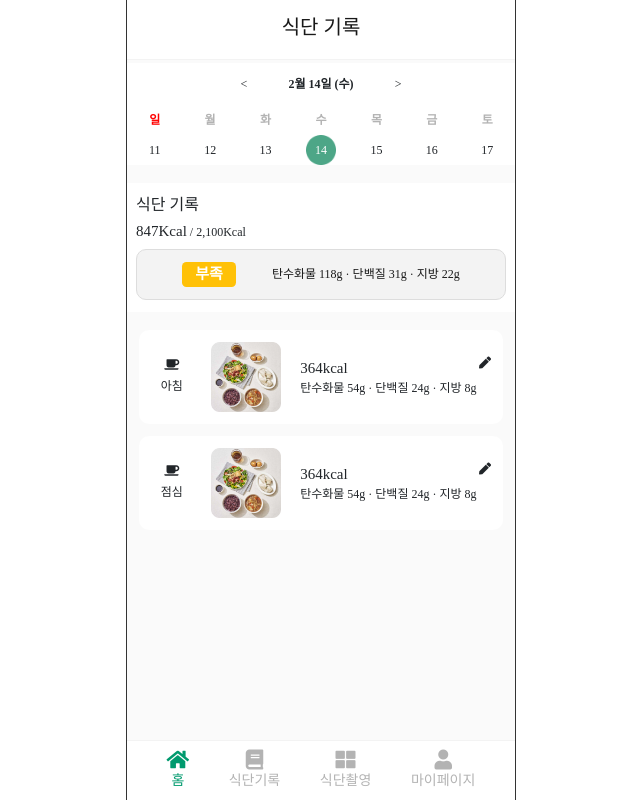
After one commit to AISW-takethis/yyamyyam, a Django app: page /diet/list in a window 1280 px wide. The commit adds this page. Shown: the whole page, without its empty margins (319-959 px from the left). Run offline with Django 5.2, Linux system fonts and the light colour scheme; some web fonts are replaced.

Commit message:
publishing pages 1. 식단 기록 리스트 화면 내용 추가 2. 식단 촬영 화면 파일만 추가 3. base.html javascript 적용 안되는 문제 해결 4. block title 위치 이동 5. navbar에 텍스트 추가

```diff
--- /dev/null
+++ b/diet/static/diet/css/record_list.css
@@ -0,0 +1,38 @@
+.day_calendar_width {
+    width: 14.28%; /* 테이블이 7개의 열을 가질 경우: 100% / 7 */
+}
+
+.white-row {
+    background-color: white;
+}
+
+.summary-box {
+    width: 100%;
+    display: block;
+    justify-content: center;
+    align-items: center;
+    padding: 5px;
+    background-color: var(--grayscale-05);
+    border: 1px solid var(--grayscale-04);
+    border-radius: 10px;
+    color: var(--grayscale-01);
+    font-size: 20px;
+}
+
+.nutrition-status{
+    width: 15%;
+}
+
+.meal-card{
+    background-color: white;
+    border-radius: 10px;
+    align-items: center;
+}
+
+.calendar-table>:not(caption)>*>* {
+    padding: 0.5rem;
+}
+
+thead {
+    color: var(--grayscale-03);
+}
--- /dev/null
+++ b/diet/static/diet/js/record_list.js
@@ -0,0 +1,66 @@
+$(document).ready(function() {
+    let selectedDate = new Date();
+
+    function refreshDate(date){
+    // #this-date에 현재 날짜를 'm월 d일 (요일)'로 출력한다.
+        let month = date.getMonth() + 1;
+        let day = date.getDate();
+        let dayName = ['일', '월', '화', '수', '목', '금', '토'][date.getDay()];
+        $('#this-date').text(`${month}월 ${day}일 (${dayName})`);
+    }
+
+    function clearCalendar() {
+        $('#week-calendar thead').empty(); // 테이블 헤더 초기화
+        $('#week-calendar tbody').empty(); // 테이블 바디 초기화
+    }
+
+    // input으로 date가 들어가고, date에 맞는 날짜에 selected_date class를 추가한다.
+    function selectDate(date) {
+        let month = date.getMonth() + 1;
+        let day = date.getDate();
+        let year = date.getFullYear();
+        let dateString = `${year}${month < 10 ? `0${month}` : month}${day < 10 ? `0${day}` : day}`;
+        $(`#${dateString}`).addClass('selected-date');
+    }
+
+    function generateWeekCalendar(date) {
+        clearCalendar();
+
+        const dayNames = ["일", "월", "화", "수", "목", "금", "토"];
+        let thead = `<tr>${dayNames.map((day, index) => `<th class='text-center day_calendar_width'${index === 0 ? ' style="color:red"' : ''}>${day}</th>`).join('')}</tr>`;
+        $('#week-calendar thead').append(thead);
+
+        const startOfWeek = date.getDate() - date.getDay();
+        let weekDay = new Date(date.getFullYear(), date.getMonth(), startOfWeek);
+
+        let tbody = '<tr>';
+        for (let i = 0; i < 7; i++) {
+            let month = weekDay.getMonth() + 1
+            let day = weekDay.getDate();
+            let formattedDate = `${weekDay.getFullYear()}${month < 10 ? `0${month}` : month}${day < 10 ? `0${day}` : day}`;// 날짜를 '연월일' 형식으로 포맷팅한다.
+            let monthDay = weekDay.getDate();
+            tbody += `<td id='${formattedDate}' class='text-center day_calendar_width'>${monthDay}</td>`;
+            weekDay.setDate(weekDay.getDate() + 1);
+        }
+        tbody += '</tr>';
+        $('#week-calendar tbody').append(tbody);
+    }
+
+    function changeWeek(days) {
+        currentDate = new Date(selectedDate.setDate(selectedDate.getDate() + days));
+        generateWeekCalendar(currentDate);
+
+    }
+
+    $("#prev-week").click(function() {
+        changeWeek(-7);
+    });
+
+    $("#next-week").click(function() {
+        changeWeek(7);
+    });
+
+    generateWeekCalendar(selectedDate);
+    refreshDate(selectedDate);
+    selectDate(selectedDate);
+});
--- /dev/null
+++ b/diet/templates/diet/record_list.html
@@ -0,0 +1,114 @@
+{% extends 'base.html' %}
+{% load static %}
+{% block title %}식단 기록{% endblock %}
+{% block css %}
+<link rel="stylesheet" href="{% static 'diet/css/record_list.css' %}">
+<style>
+    .selected-date {
+        background-image: url("{% static 'asset/calendar_circle.png' %}");
+        background-size: contain; /* 이미지가 요소의 높이에 맞게 조절되도록 설정 */
+        background-position: center; /* 이미지가 요소의 가운데에 위치하도록 설정 */
+        background-repeat: no-repeat; /* 이미지가 반복되지 않도록 설정 */
+        color: white;
+}
+</style>
+{% endblock css %}
+{% block header %}식단 기록{% endblock %}
+{% block main %}
+    <div class="container my-1 pt-3 white-row">
+            <div class="row justify-content-center mb-3">
+                <div class="col-4">
+                    <div id="prev-week" role="button" class="text-end"><</div>
+                </div>
+                <div id="this-date" class="col-4 text-center fw-bold">
+                    2월 12일 (월)
+                </div>
+                <div class="col-4 ">
+                    <div id="next-week" role="button" class="">></div>
+                </div>
+            </div>
+
+            <div class="row mb-4">
+                <table id="week-calendar" class="calendar-table">
+                    <thead>
+                        <!-- 요일 표시 -->
+                    </thead>
+                    <tbody>
+                        <!-- 날짜 표시 -->
+                    </tbody>
+                </table>
+            </div>
+        </div>
+
+        <div class="container white-row">
+            <!-- 식단 기록 영역 -->
+            <div class="mb-4 py-3">
+              <h2>식단 기록</h2>
+              <span class="fs-5">847Kcal</span><span> / 2,100Kcal</span>
+              <div class="d-flex align-items-center mt-2 summary-box py-3">
+                  <span class="nutrition-status badge bg-warning me-5"> 부족</span>
+                  <span class="grayscale-02">탄수화물 118g · 단백질 31g · 지방 22g</span>
+              </div>
+            </div>
+        </div>
+
+        <!-- 식사별 카드 영역 -->
+        <div class="container">
+            <!-- 아침 카드 -->
+            <div class="row d-flex align-items-center meal-card px-1 py-3 mx-1">
+
+                <div class="col-2 align-items-center text-center">
+                    <div class="row mb-2">
+                        <i class="fas fa-coffee"></i>
+                    </div>
+                    <div class="row justify-content-center">
+                        아침
+                    </div>
+                </div>
+                <div class="col-3">
+                    <img src="{% static 'asset/food_image.png' %}" style="width:70px;" alt="아침 식사 이미지" />
+                </div>
+                <div class="col-7">
+                    <div>
+                        <div class="d-flex justify-content-between">
+                            <span class="fs-5">364kcal</span>
+                            <i class="fas fa-pen grayscale-02"> </i>
+                        </div>
+                        <div>
+                            <span class="grayscale-02">탄수화물 54g · 단백질 24g · 지방 8g</span>
+                        </div>
+                    </div>
+                </div>
+            </div> <!-- 아침 카드 끝-->
+
+            <!-- 점심 카드 -->
+            <div class="row d-flex align-items-center meal-card px-1 py-3 mx-1 my-3">
+
+                <div class="col-2 align-items-center text-center">
+                    <div class="row mb-2">
+                        <i class="fas fa-coffee"></i>
+                    </div>
+                    <div class="row justify-content-center">
+                        점심
+                    </div>
+                </div>
+                <div class="col-3">
+                    <img src="{% static 'asset/food_image.png' %}" style="width:70px;" alt="아침 식사 이미지" />
+                </div>
+                <div class="col-7">
+                    <div>
+                        <div class="d-flex justify-content-between">
+                            <span class="fs-5">364kcal</span>
+                            <i class="fas fa-pen grayscale-02"> </i>
+                        </div>
+                        <div>
+                            <span class="grayscale-02">탄수화물 54g · 단백질 24g · 지방 8g</span>
+                        </div>
+                    </div>
+                </div>
+            </div> <!-- 점심 카드 끝-->
+          </div>
+{% endblock main %}
+{% block script %}
+<script src="{% static 'diet/js/record_list.js' %}"></script>
+{% endblock script %}
--- a/diet/urls.py
+++ b/diet/urls.py
@@ -1,8 +1,10 @@
 from django.urls import path
 
-from .views import recommand
+from .views import recommand, record_list, record_add
 
 app_name = "diet"
 urlpatterns = [
     path("recommand/", recommand, name="recommand_diet"),
+    path("list", record_list, name="record_list"),
+    path("add", record_add, name="record_add"),
 ]
--- a/diet/views.py
+++ b/diet/views.py
@@ -6,5 +6,9 @@ def recommand(request):
     return render(request, "diet/recommand.html", {})
 
 
-def diet(request):
-    pass
+def record_list(request):
+    return render(request, "diet/record_list.html", {})
+
+
+def record_add(request):
+    return render(request, "diet/record_add.html", {})
--- a/static/css/style.css
+++ b/static/css/style.css
@@ -1,8 +1,34 @@
+@import url("https://cdn.jsdelivr.net/gh/orioncactus/pretendard@v1.3.9/dist/web/static/pretendard-dynamic-subset.min.css");
+
+
 :root {
-    /* TODO */
-    --primary-color: #009a6e;
-    --secondary-color: #333;
-    --tertiary-color: #f0f0f0;
+    --primary-light: #009a6e;
+    --secondary-light: #3ba688;
+    --grayscale-01: #181818;
+    --grayscale-02: #66625f;
+    --grayscale-03: #b3b3b3;
+    --grayscale-04: #dddddd;
+    --grayscale-05: #f3f3f3;
+    --grayscale-06: #fafafa;
+    --error: #dd1d1d;
+    --warning: #ed811e;
+    --confirm: #00be40;
+}
+
+h1 {
+    font-size: 20px
+}
+
+h2 {
+    font-size: 16px;
+}
+
+h3 = {
+    font-size: 14px;
+}
+
+span, p {
+    font-size: 12px;
 }
 
 body, html {
@@ -12,7 +38,9 @@ body, html {
     display: flex;
     flex-direction: column;
     align-items: center;
-    background-color: #fff;
+    background-color: white;
+    font-family: "Pretendard";
+    font-size: 12px;
 }
 
 .mobile {
@@ -31,29 +59,40 @@ header {
     display: flex;
     justify-content: center;
     align-items: center;
-    border-bottom: 1px solid #333;
-    background-color: var(--primary-color);
-    color: white;
+    border-bottom: 1px solid var(--grayscale-05);
+    background-color: white;
+    color: var(--grayscale-01);
     font-size: 2rem;
 }
 
 main {
     width: 100%;
     flex: 1;
-    background-color: #fff;
-    /* Django 템플릿 적용 예정 */
+    background-color: var(--grayscale-06);
 }
 
 nav {
     width: 100%;
     height: 60px;
     display: flex;
-    justify-content: space-around;
+    justify-content: space-evenly;
     align-items: center;
-    background-color: #333;
+    background-color: white;
+    border-top: 1px solid var(--grayscale-05);
+}
+
+nav div {
+    display: grid;
+    justify-items: center;
+    color: var(--grayscale-03);
+    font-size: 14px;
+}
+
+.selected {
+    color: var(--primary-light);
 }
 
 nav i {
-    color: white;
-    font-size: 24px;
+    color: var(--grayscale-03);
+    font-size: 20px;
 }
--- a/templates/base.html
+++ b/templates/base.html
@@ -4,7 +4,7 @@
 <head>
     <meta charset="UTF-8">
     <meta name="viewport" content="width=device-width, initial-scale=1.0">
-    <title>{% block title %}얌얌 - {% endblock %}</title>
+    <title>얌얌 - {% block title %}{% endblock %}</title>
     <link href="https://cdn.jsdelivr.net/npm/bootstrap@5.3.2/dist/css/bootstrap.min.css" rel="stylesheet" integrity="sha384-T3c6CoIi6uLrA9TneNEoa7RxnatzjcDSCmG1MXxSR1GAsXEV/Dwwykc2MPK8M2HN" crossorigin="anonymous">
     <link rel="stylesheet" href="https://cdnjs.cloudflare.com/ajax/libs/font-awesome/5.15.3/css/all.min.css">
     <link rel="stylesheet" href="{% static 'css/style.css' %}">
@@ -16,7 +16,7 @@
     <header>
         <h1>{% block header %}헤더 제목{% endblock header %}</h1>
     </header>
-    <main>f
+    <main>
     {% block main %}
     {% endblock %}
     </main>
@@ -25,11 +25,12 @@
     </nav>
 </div>
 
-{% block script %}
-{% endblock %}
+
 <script src="https://code.jquery.com/jquery-3.7.1.slim.min.js" integrity="sha256-kmHvs0B+OpCW5GVHUNjv9rOmY0IvSIRcf7zGUDTDQM8=" crossorigin="anonymous"></script>
 <script src="https://cdn.jsdelivr.net/npm/@popperjs/core@2.11.8/dist/umd/popper.min.js" integrity="sha384-I7E8VVD/ismYTF4hNIPjVp/Zjvgyol6VFvRkX/vR+Vc4jQkC+hVqc2pM8ODewa9r" crossorigin="anonymous"></script>
 <script src="https://cdn.jsdelivr.net/npm/bootstrap@5.3.2/dist/js/bootstrap.bundle.min.js" integrity="sha384-C6RzsynM9kWDrMNeT87bh95OGNyZPhcTNXj1NW7RuBCsyN/o0jlpcV8Qyq46cDfL" crossorigin="anonymous"></script>
 <script src="{% static 'js/script.js' %}"></script>
+{% block script %}
+{% endblock %}
 </body>
 </html>
--- a/templates/navbar.html
+++ b/templates/navbar.html
@@ -1,4 +1,16 @@
-<i class="fas fa-home"></i>
-<i class="fas fa-search"></i>
-<i class="fas fa-user"></i>
-<i class="fas fa-cog"></i>
+<div class="selected">
+    <i class="fas fa-home selected"></i>
+    홈
+</div>
+<div>
+    <i class="fas fa-book"></i>
+    식단기록
+</div>
+<div>
+    <i class="fas fa-th-large"></i>
+    식단촬영
+</div>
+<div>
+    <i class="fas fa-user"></i>
+    마이페이지
+</div>
```
Also changed, not shown: diet/templates/diet/recommand.html (+7 -2 lines), diet/templates/diet/record_add.html (added, +9 -0 lines), templates/template.html (added, +7 -0 lines), diet/static/diet/css/recommand.css (added), diet/static/diet/css/record_add.css (added), diet/static/diet/js/recommand.js (added), diet/static/diet/js/record_add.js (added), static/asset/calendar_circle.png (added), static/asset/food_image.png (added).
